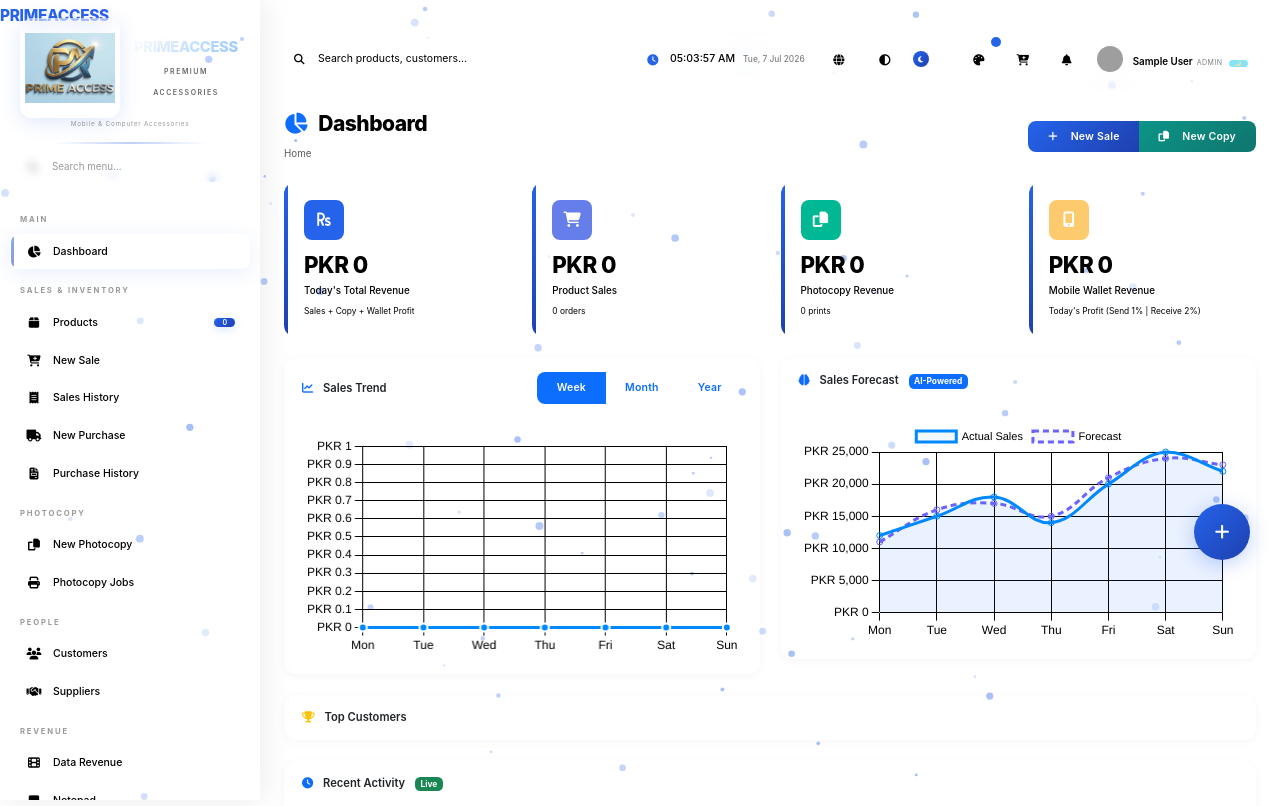
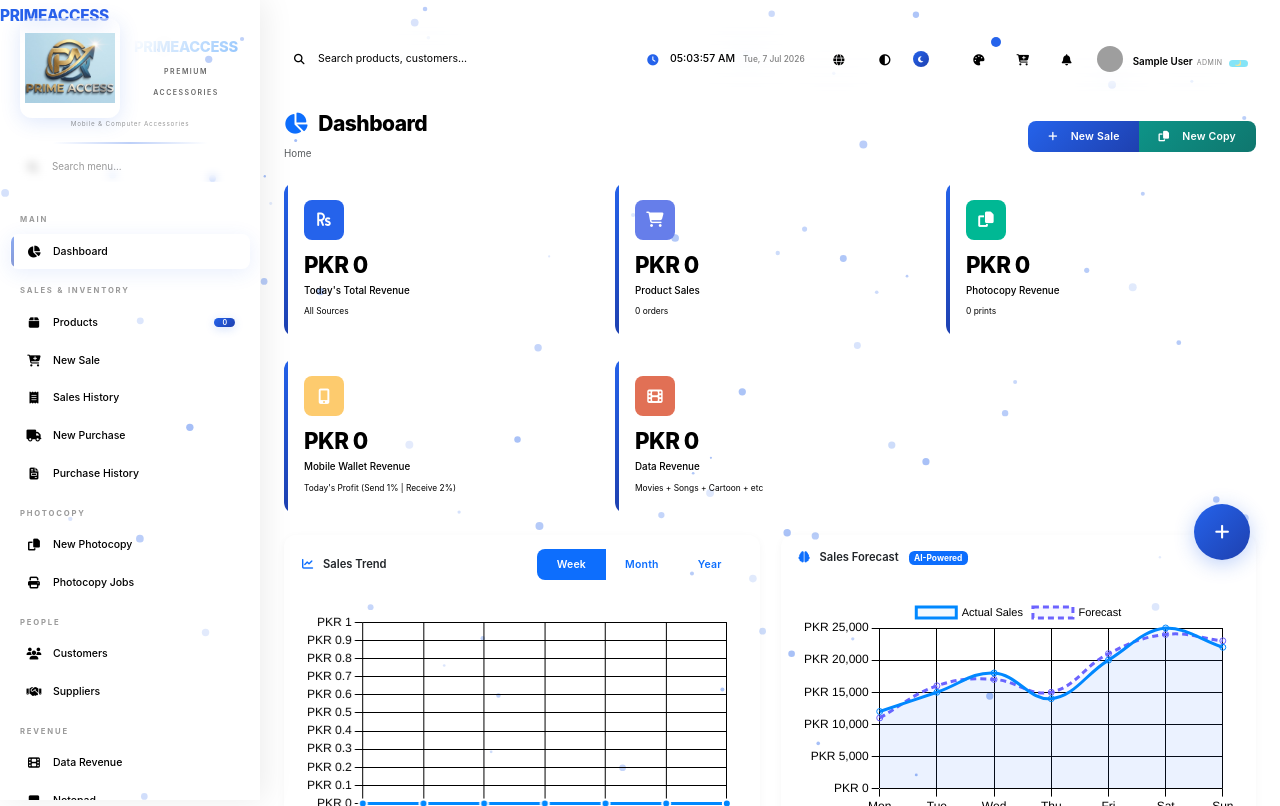
Before and after one commit to bosshanan123-ui/primeaccess-shop, a Flask app: page /dashboard in a window 1280 px wide. Shown: the top 806 px of the page. Run offline with Flask 2, Linux system fonts and the light colour scheme; the visitor is signed in with stand-in values (Sample User, id 1); data comes from the database, SQL or seed files in the repository; data that the repository does not hold is empty; parts of the project's set-up code (start-up, migrations or seed data) failed here and were passed over; some libraries are stand-ins or nearby versions; grey boxes are pictures that could not be loaded.

Commit message:
Update dashboard.html

```diff
--- a/templates/dashboard.html
+++ b/templates/dashboard.html
@@ -35,10 +35,10 @@
     </div>
 </div>
 
-<!-- ===== 4 STAT CARDS - REVENUE SOURCES ===== -->
+<!-- ===== 5 STAT CARDS - REVENUE SOURCES ===== -->
 <div class="row g-4 mb-4 stagger">
     <!-- ===== 1. TOTAL REVENUE (ALL SOURCES) ===== -->
-    <div class="col-xl-3 col-lg-6">
+    <div class="col-xxl-2 col-xl-4 col-lg-6">
         <div class="stat-card blue">
             <div class="stat-icon"><i class="fas fa-rupee-sign"></i></div>
             <div class="stat-number" data-count="{{ total_revenue_today }}" data-currency="true">PKR 0</div>
@@ -46,13 +46,13 @@
                 {% if current_lang == 'ur' %}آج کی کل ریونیو{% else %}Today's Total Revenue{% endif %}
             </div>
             <small>
-                {% if current_lang == 'ur' %}سیل + کاپی + والیٹ منافع{% else %}Sales + Copy + Wallet Profit{% endif %}
+                {% if current_lang == 'ur' %}تمام ذرائع{% else %}All Sources{% endif %}
             </small>
         </div>
     </div>
 
     <!-- ===== 2. PRODUCT SALES ===== -->
-    <div class="col-xl-3 col-lg-6">
+    <div class="col-xxl-2 col-xl-4 col-lg-6">
         <div class="stat-card" style="border-left-color: #667eea;">
             <div class="stat-icon" style="background: #667eea;"><i class="fas fa-shopping-cart"></i></div>
             <div class="stat-number" data-count="{{ total_sales_today }}" data-currency="true">PKR 0</div>
@@ -66,7 +66,7 @@
     </div>
 
     <!-- ===== 3. PHOTOCOPY REVENUE ===== -->
-    <div class="col-xl-3 col-lg-6">
+    <div class="col-xxl-2 col-xl-4 col-lg-6">
         <div class="stat-card" style="border-left-color: #00b894;">
             <div class="stat-icon" style="background: #00b894;"><i class="fas fa-copy"></i></div>
             <div class="stat-number" data-count="{{ total_photocopy_revenue }}" data-currency="true">PKR 0</div>
@@ -79,17 +79,30 @@
         </div>
     </div>
 
-    <!-- ===== 4. MOBILE WALLET REVENUE (TODAY'S PROFIT) ===== -->
-    <div class="col-xl-3 col-lg-6">
+    <!-- ===== 4. MOBILE WALLET REVENUE ===== -->
+    <div class="col-xxl-2 col-xl-4 col-lg-6">
         <div class="stat-card" style="border-left-color: #fdcb6e;">
             <div class="stat-icon" style="background: #fdcb6e;"><i class="fas fa-mobile-alt"></i></div>
-            <!-- ✅ FIXED: Aaj ka wallet profit (Send 1% + Receive 2%) -->
             <div class="stat-number" data-count="{{ today_wallet_profit }}" data-currency="true">PKR 0</div>
             <div class="stat-label">
                 {% if current_lang == 'ur' %}موبائل والیٹ ریونیو{% else %}Mobile Wallet Revenue{% endif %}
             </div>
             <small>
                 {% if current_lang == 'ur' %}آج کا منافع (بھیجنا 1% | وصول 2%){% else %}Today's Profit (Send 1% | Receive 2%){% endif %}
+            </small>
+        </div>
+    </div>
+
+    <!-- ===== 5. DATA REVENUE (NEW) ===== -->
+    <div class="col-xxl-2 col-xl-4 col-lg-6">
+        <div class="stat-card" style="border-left-color: #e17055;">
+            <div class="stat-icon" style="background: #e17055;"><i class="fas fa-film"></i></div>
+            <div class="stat-number" data-count="{{ total_data_revenue_today }}" data-currency="true">PKR 0</div>
+            <div class="stat-label">
+                {% if current_lang == 'ur' %}ڈیٹا ریونیو{% else %}Data Revenue{% endif %}
+            </div>
+            <small>
+                {% if current_lang == 'ur' %}موویز + گانے + کارٹون + وغیرہ{% else %}Movies + Songs + Cartoon + etc{% endif %}
             </small>
         </div>
     </div>
```
